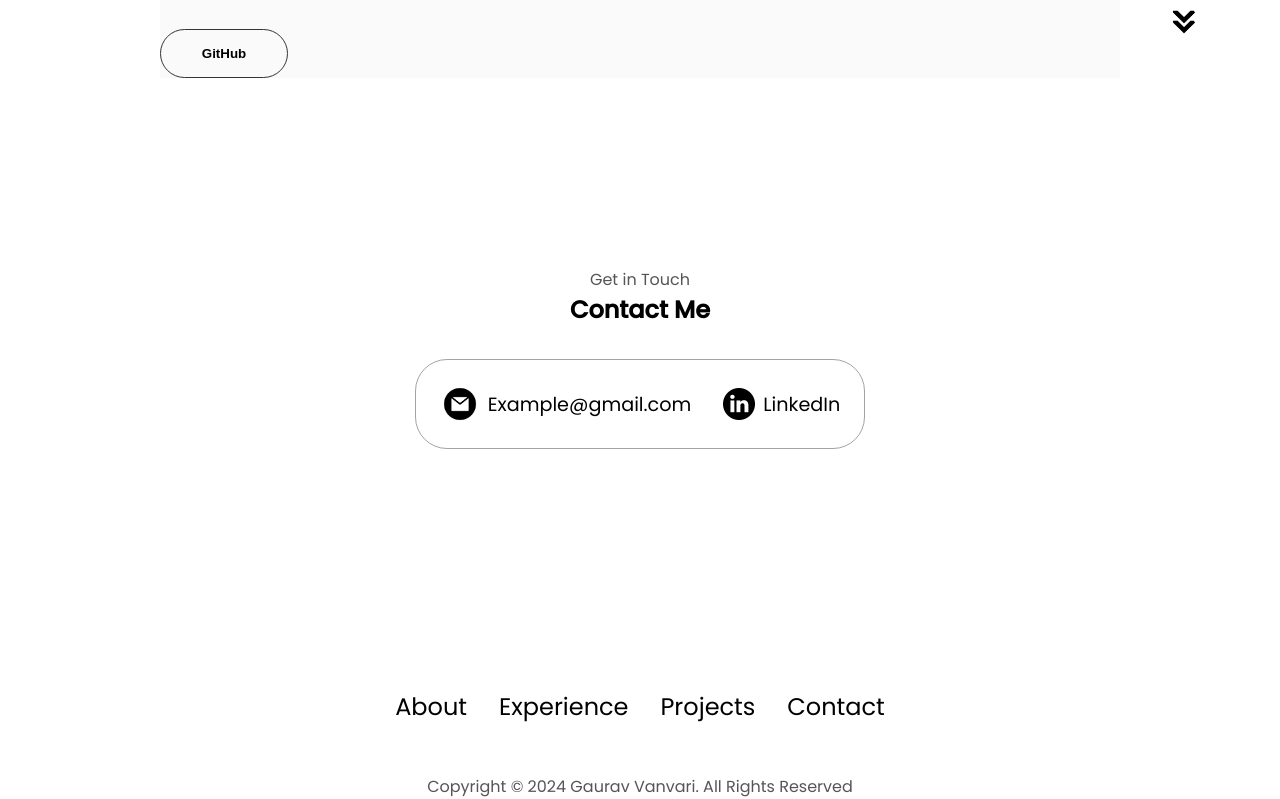
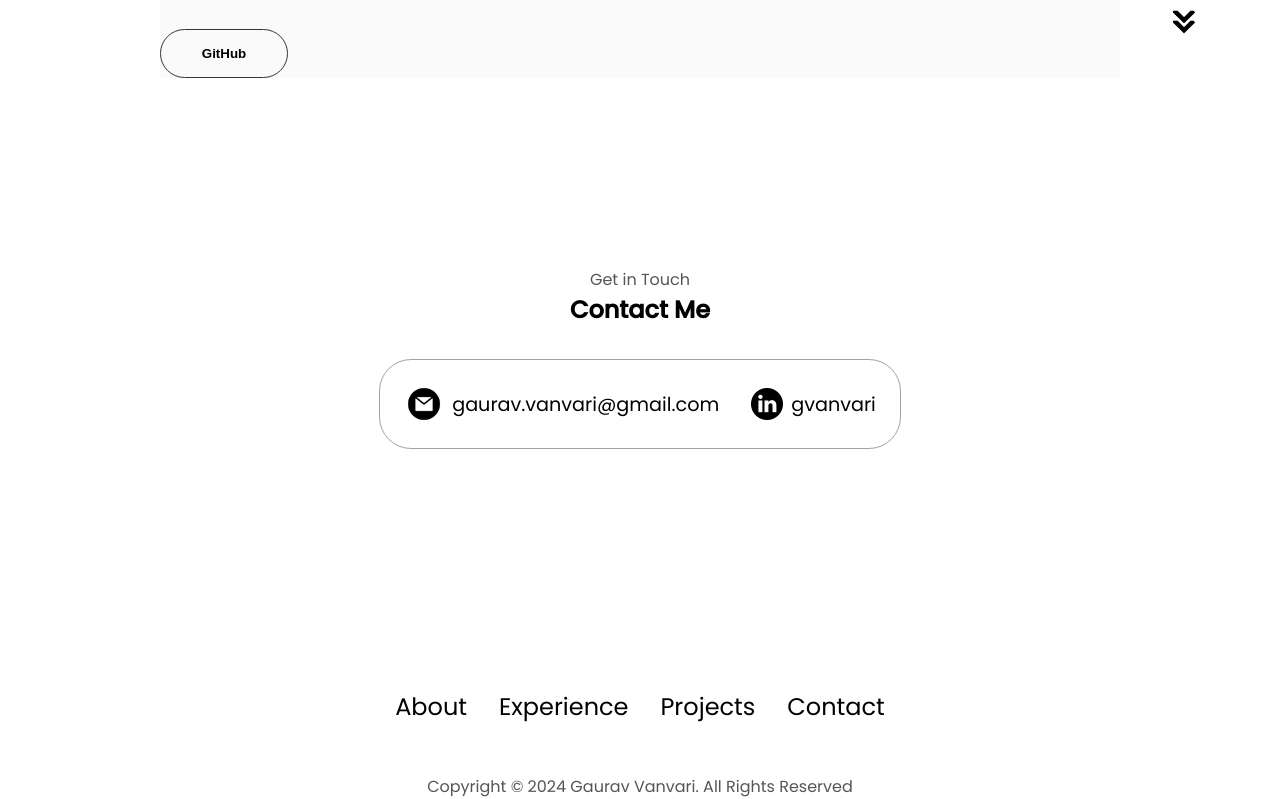
Before and after one commit to gvanvari/portfolio, a plain HTML site: page index.html in a window 1280 px wide. Shown: the part 3433-4232 px from the top of the page. Drawn offline with Linux system fonts and the light colour scheme.

Commit message:
email address update

```diff
--- a/index.html
+++ b/index.html
@@ -199,7 +199,7 @@
                     alt="Email icon"
                     class="icon email-icon"
                 />
-                <p><a href="mailto:exampleemail@gmail.com">Example@gmail.com</a></p>
+                <p><a href="mailto:gaurav.vanvari@gmail.com">gaurav.vanvari@gmail.com</a></p>
             </div>
             <div class="contact-info-container">
                 <img
@@ -207,7 +207,7 @@
                     alt="LinkedIn icon"
                     class="icon contact-icon"
                 />
-                <p><a href="https://www.linkedin.com/in/gvanvari/">LinkedIn</a></p>
+                <p><a href="https://www.linkedin.com/in/gvanvari/">gvanvari</a></p>
             </div>
         </div>
     </section>
```
